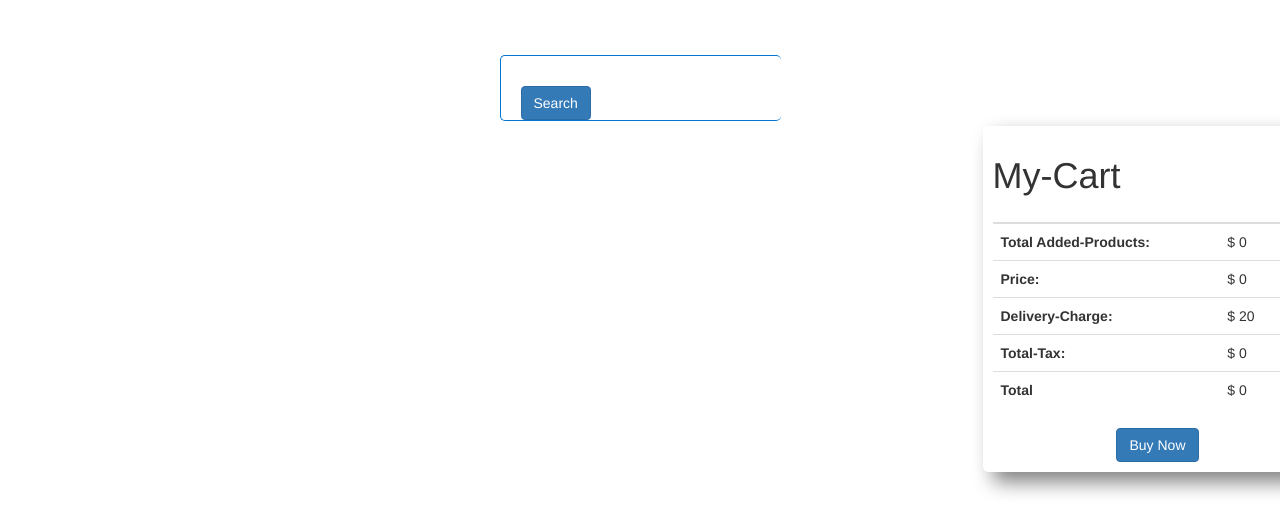
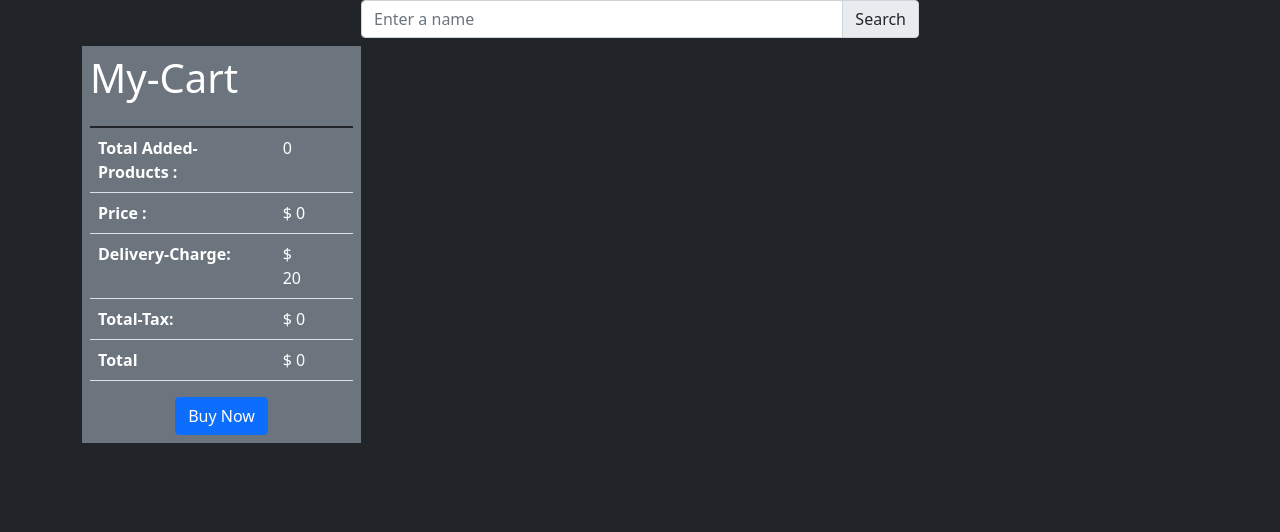
Before and after one commit to mdshohidulislam1486/ran-shop-fiexed, a plain HTML site: page index.html in a window 1280 px wide. Drawn offline with nearby package versions, Linux system fonts and the light colour scheme; no server answers.

Commit message:
upadated

```diff
--- a/index.html
+++ b/index.html
@@ -6,10 +6,9 @@
   <meta http-equiv="X-UA-Compatible" content="IE=edge" />
   <meta name="viewport" content="width=device-width, initial-scale=1.0" />
   <title>Ranga Store</title>
-  <link rel="stylesheet" href="./css/style.css" />
-  <!-- Latest compiled and minified CSS -->
-  <link rel="stylesheet" href="https://maxcdn.bootstrapcdn.com/bootstrap/3.3.7/css/bootstrap.min.css"
-    integrity="sha384-BVYiiSIFeK1dGmJRAkycuHAHRg32OmUcww7on3RYdg4Va+PmSTsz/K68vbdEjh4u" crossorigin="anonymous" />
+  <!-- <link rel="stylesheet" href="./css/style.css" /> -->
+  <!-- CSS only -->
+  <link href="https://cdn.jsdelivr.net/npm/bootstrap@5.1.1/dist/css/bootstrap.min.css" rel="stylesheet" integrity="sha384-F3w7mX95PdgyTmZZMECAngseQB83DfGTowi0iMjiWaeVhAn4FJkqJByhZMI3AhiU" crossorigin="anonymous">
 
   <!-- google Montserrat  font  -->
   <link rel="preconnect" href="https://fonts.googleapis.com" />
@@ -17,25 +16,39 @@
   <link href="https://fonts.googleapis.com/css2?family=Montserrat:wght@300;400;500&display=swap" rel="stylesheet" />
 </head>
 
-<body>
+<body class="bg-dark text-white container">
   <header></header>
   <main class="main">
-    <div class="search-field">
-      <div class="search-box">
+
+    <!-- search button  -->
+    <section>
+      <div class="search-field w-50 mx-auto">
+        <!--  <div class="search-box">
            <input id="input-field" class="search-field" type="text" />
            <button type="button" class="btn btn-primary search-button" data-toggle="button" aria-pressed="false"
              autocomplete="off" id="search-btn" onclick="loadProducts()">
              Search
            </button>
+         </div> -->
+         <div class="input-group mb-3">
+           <input id="input-field" type="text" class="form-control" placeholder="Enter a name" aria-label="Recipient's username" aria-describedby="basic-addon2">
+           <span class="input-group-text" id="basic-addon2" id="search-btn" onclick="loadProducts()">Search</span>
          </div>
+
        </div>
-    <div class="row">
-      <div class="col-md-9 col-lg-9 col-sm-7">
-        <div id="all-products" class="">
-          <h1></h1>
+    </section>
+
+    <!-- dynamic product result  -->
+    <section class="container">
+      <div id="all-products" class="row row-cols-md-3 g-2">
+
       </div>
-      </div>
-      <div class="col-md-3 col-lg-3 col-sm-5 cart-main">
+    </section>
+
+
+     <!-- fixed  My cart section  -->
+     <section>
+      <div class="col-md-3 col-lg-3 col-sm-5 cart-main bg-secondary p-2">
         <div class="cart" id="my-cart">
           <table class="table">
             <thead>
@@ -49,32 +62,32 @@
             </thead>
             <tbody>
               <tr>
-                <th>Total Added-Products:</th>
-                <td>$ <span id="total-Products">0</span></td>
+                <th class="text-white">Total Added-Products :</th>
+                <td> <span id="total-Products" class="text-white">0</span></td>
                 <td></td>
                 <td></td>
               </tr>
               <tr>
-                <th>Price:</th>
-                <td>$ <span id="price">0</span></td>
+                <th class="text-white">Price :</th>
+                <td class="text-white">$ <span id="price">0</span></td>
                 <td></td>
                 <td></td>
               </tr>
               <tr>
-                <th>Delivery-Charge:</th>
-                <td>$ <span id="delivery-charge">20</span></td>
+                <th class="text-white">Delivery-Charge:</th>
+                <td class="text-white">$ <span id="delivery-charge">20</span></td>
                 <td></td>
                 <td></td>
               </tr>
               <tr>
-                <th>Total-Tax:</th>
-                <td>$ <span id="total-tax">0</span></td>
+                <th class="text-white">Total-Tax:</th>
+                <td class="text-white">$ <span id="total-tax">0</span></td>
                 <td></td>
                 <td></td>
               </tr>
               <tr>
-                <th scope="row">Total</th>
-                <td colspan="2">$ <span id="total">0</span></td>
+                <th scope="row" class="text-white">Total</th>
+                <td colspan="2" class="text-white">$ <span id="total">0</span></td>
                 <td></td>
               </tr>
             </tbody>
@@ -84,10 +97,13 @@
           </div>
         </div>
       </div>
-    </div>
+     </section>
+
   </main>
   <footer></footer>
 
+  <!-- JavaScript Bundle with Popper -->
+  <script src="https://cdn.jsdelivr.net/npm/bootstrap@5.1.1/dist/js/bootstrap.bundle.min.js" integrity="sha384-/bQdsTh/da6pkI1MST/rWKFNjaCP5gBSY4sEBT38Q/9RBh9AH40zEOg7Hlq2THRZ" crossorigin="anonymous"></script>
   <!-- add javascript  file  -->
   <script src="./js/app.js"></script>
 </body>
--- a/js/app.js
+++ b/js/app.js
@@ -2,27 +2,32 @@ const loadProducts = () => {
   const url = `https://fakestoreapi.com/products`;
   fetch(url)
     .then((response) => response.json())
-    .then((data) => showProducts(data));
+    .then((data) => showProducts(data))
+    .catch(error =>{console.log(error)});
 };
 loadProducts();
 
 // show all product in UI
 const showProducts = (products) => {
+  console.log(products)
   const allProducts = products.map((pd) => pd);
   for (const product of allProducts) {
-    const image = product.images;
+    const image = product.image;
     const div = document.createElement("div");
-    div.classList.add("product");
-    div.innerHTML = `<div class="single-product">
+    div.classList.add("col");
+    div.innerHTML = `<div class="card bg-secondary h-100">
       <div>
-    <img class="product-image" src=${image}></img>
+    <img class="card-img-top" src=${image}></img>
       </div>
-      <h3>${product.title}</h3>
-      <p>Category: ${product.category}</p>
-      <h2>Price: $ ${product.price}</h2>
-      <button onclick="addToCart(${product.id},${product.price})" id="addToCart-btn" class="buy-now btn btn-success">add to cart</button>
-      <button id="details-btn" class="btn btn-danger">Details</button></div>
+      <div class='card-body'>
+        <h3 class='card-title'>${product.title}</h3>
+        <p>Category: ${product.category}</p>
+        <h2>Price: $ ${product.price}</h2>
+        <button onclick="addToCart(${product.id},${product.price})" id="addToCart-btn" class="buy-now btn btn-success">add to cart</button>
+        <button id="details-btn" class="btn btn-danger">Details</button></div>
+      </div>
       `;
+
     document.getElementById("all-products").appendChild(div);
   }
 };
@@ -76,5 +81,6 @@ const updateTotal = () => {
   const grandTotal =
     getInputValue("price") + getInputValue("delivery-charge") +
     getInputValue("total-tax");
-  document.getElementById("total").innerText = grandTotal;
+    console.log(grandTotal)
+    setInnerText('total', grandTotal);
 };
```
Lines whose indentation alone changed are shown as unchanged.
